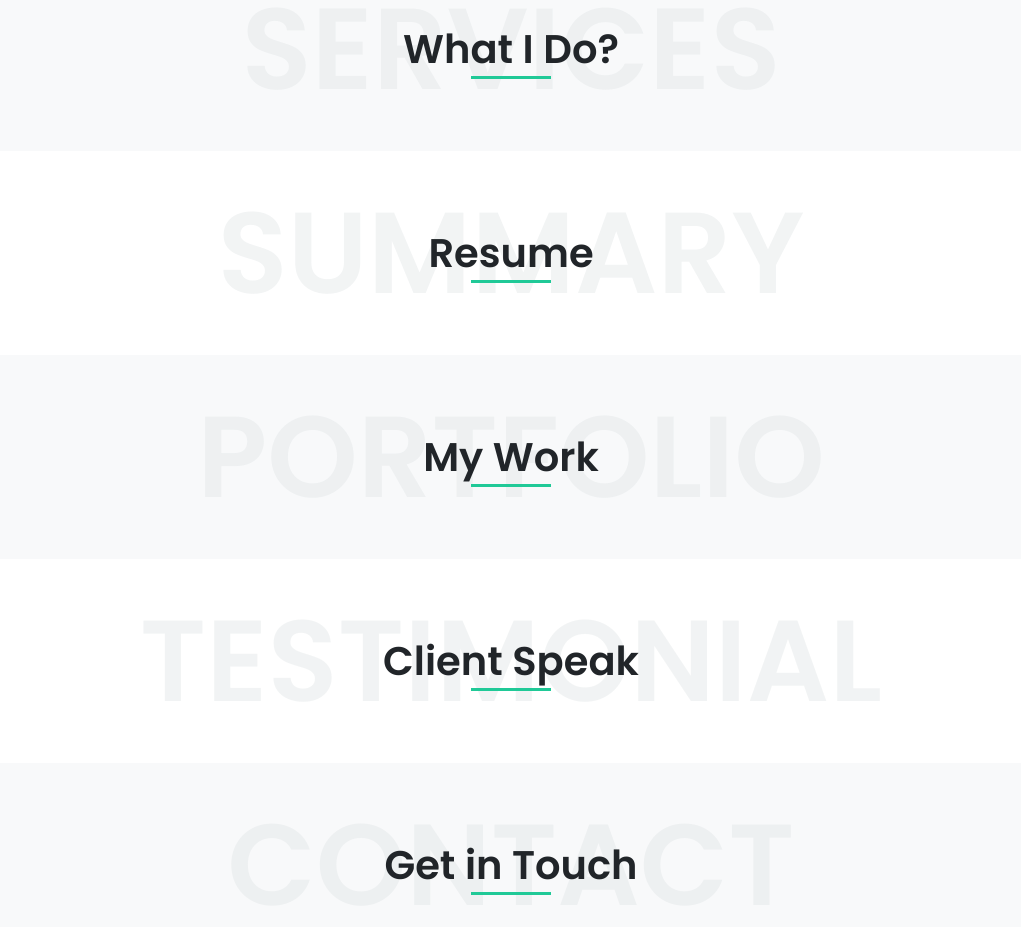
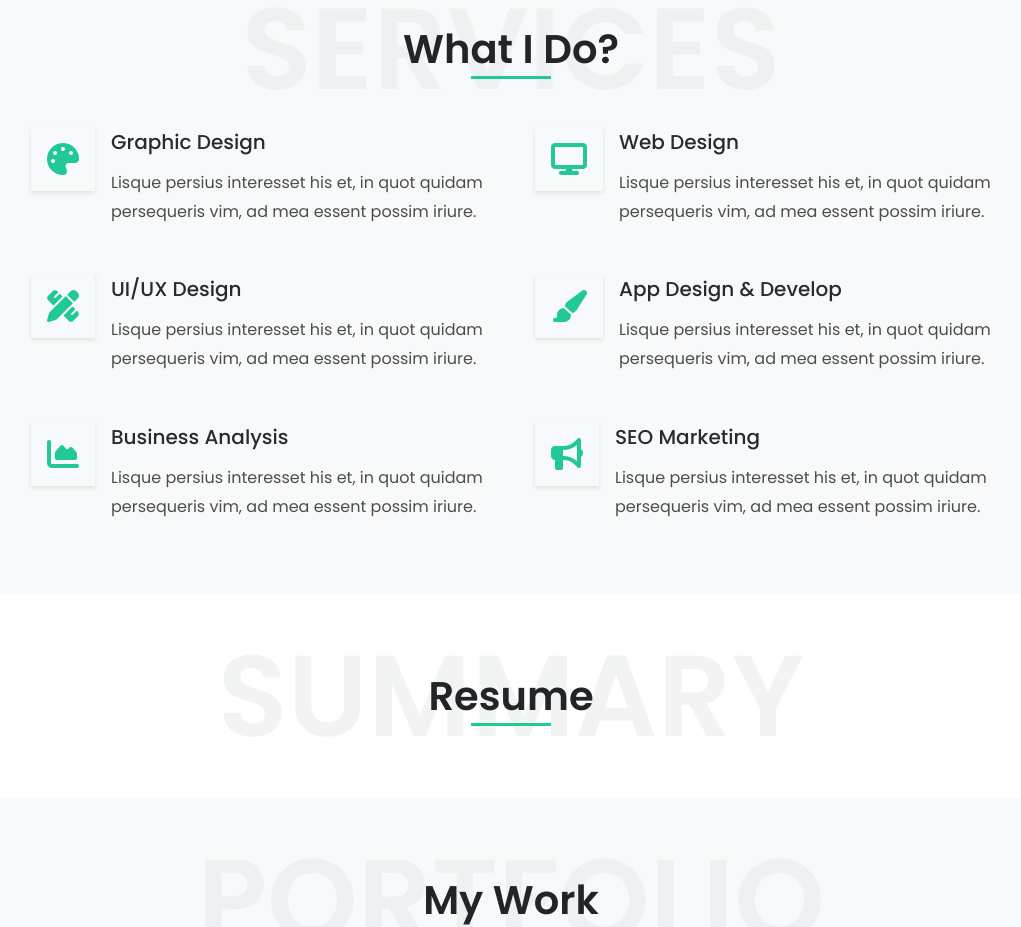
Before and after one commit to OmarAlSeddik/Simone, a plain HTML site: page index.html in a window 1280 px wide. Shown: the part 1560-2487 px from the top of the page, without its empty margins (129-1150 px from the left). Drawn offline with Linux system fonts and the light colour scheme.

Commit message:
Services Section Complete

```diff
--- a/index.html
+++ b/index.html
@@ -122,6 +122,76 @@
     <section class="services section">
       <div class="container">
         <h2 class="section-heading">What I Do?</h2>
+        <div class="services__list">
+          <div class="service">
+            <div class="service__icon"><i class="fa-solid fa-palette"></i></div>
+            <div class="service__content">
+              <h3>Graphic Design</h3>
+              <p>
+                Lisque persius interesset his et, in quot quidam persequeris
+                vim, ad mea essent possim iriure.
+              </p>
+            </div>
+          </div>
+          <div class="service">
+            <div class="service__icon"><i class="fa-solid fa-display"></i></div>
+            <div class="service__content">
+              <h3>Web Design</h3>
+              <p>
+                Lisque persius interesset his et, in quot quidam persequeris
+                vim, ad mea essent possim iriure.
+              </p>
+            </div>
+          </div>
+          <div class="service">
+            <div class="service__icon">
+              <i class="fa-solid fa-pen-ruler"></i>
+            </div>
+            <div class="service__content">
+              <h3>UI/UX Design</h3>
+              <p>
+                Lisque persius interesset his et, in quot quidam persequeris
+                vim, ad mea essent possim iriure.
+              </p>
+            </div>
+          </div>
+          <div class="service">
+            <div class="service__icon">
+              <i class="fa-solid fa-paintbrush"></i>
+            </div>
+            <div class="service__content">
+              <h3>App Design & Develop</h3>
+              <p>
+                Lisque persius interesset his et, in quot quidam persequeris
+                vim, ad mea essent possim iriure.
+              </p>
+            </div>
+          </div>
+          <div class="service">
+            <div class="service__icon">
+              <i class="fa-solid fa-chart-area"></i>
+            </div>
+            <div class="service__content">
+              <h3>Business Analysis</h3>
+              <p>
+                Lisque persius interesset his et, in quot quidam persequeris
+                vim, ad mea essent possim iriure.
+              </p>
+            </div>
+          </div>
+          <div class="service">
+            <div class="service__icon">
+              <i class="fa-solid fa-bullhorn"></i>
+            </div>
+            <div class="service__content">
+              <h3>SEO Marketing</h3>
+              <p>
+                Lisque persius interesset his et, in quot quidam persequeris
+                vim, ad mea essent possim iriure.
+              </p>
+            </div>
+          </div>
+        </div>
       </div>
     </section>
     <section class="summary section">
--- a/style.css
+++ b/style.css
@@ -322,6 +322,42 @@ h6 {
   content: "services";
 }
 
+.services__list {
+  display: flex;
+  flex-wrap: wrap;
+  justify-content: center;
+  gap: 3rem;
+}
+
+.service {
+  display: flex;
+  align-items: flex-start;
+  gap: 1rem;
+  width: 40%;
+  min-width: 400px;
+}
+
+.service h3 {
+  font-size: 1.25rem;
+  font-weight: 500;
+}
+
+.service__icon {
+  display: flex;
+  align-items: center;
+  justify-content: center;
+  font-size: 2rem;
+  padding: 1rem;
+  box-shadow: 0 0.125rem 0.25rem rgba(0, 0, 0, 0.1);
+  color: #20c997;
+}
+
+.service__content {
+  display: flex;
+  flex-direction: column;
+  gap: 0.75rem;
+}
+
 .summary .section-heading::before {
   content: "summary";
 }
```
